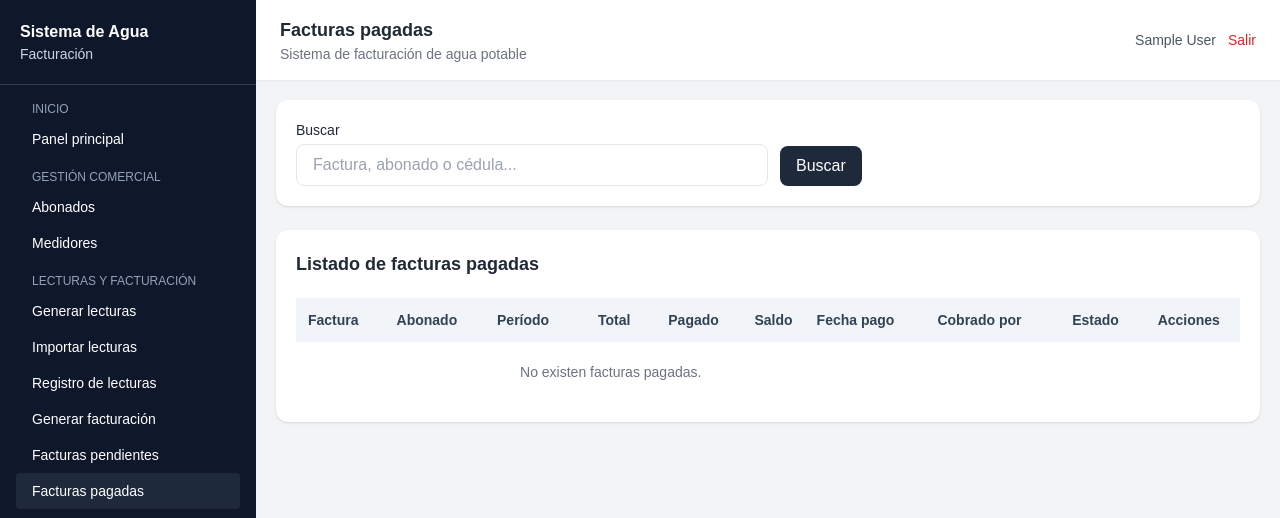
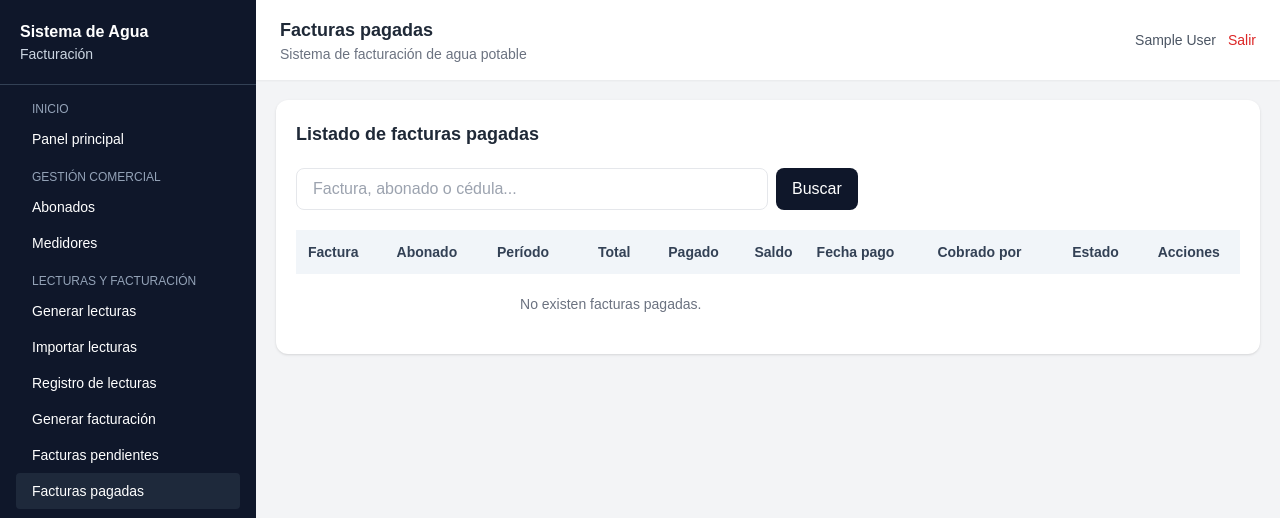
Before and after one commit to LyonSnt/sistema_agua, a Django app: page /reportes/facturas-pagadas/ in a window 1280 px wide. Shown: the top 518 px of the page. Run offline with Django 5.2, Linux system fonts and the light colour scheme; the visitor is signed in with stand-in values (Sample User, id 1); data that the repository does not hold is empty; some libraries are stand-ins or nearby versions.

Commit message:
Estandarizacion de botones

```diff
--- a/app/templates/abonados/lista_abonados.html
+++ b/app/templates/abonados/lista_abonados.html
@@ -18,13 +18,13 @@
         {% endif %}
     </div>
 
-    <form method="get" class="mb-5 flex items-center gap-2">
+    <form method="get" class="mb-5 flex gap-2">
         <input
             type="text"
             name="q"
             value="{{ busqueda }}"
             placeholder="Buscar por nombre, cédula o código..."
-            class="flex-1 min-w-0 px-4 py-2 border rounded-lg"
+            class="w-full md:w-1/2 px-4 py-2 border rounded-lg"
         >
 
         <button class="shrink-0 px-4 py-2 text-sm bg-slate-800 text-white rounded-lg whitespace-nowrap">
--- a/app/templates/facturacion/pendientes.html
+++ b/app/templates/facturacion/pendientes.html
@@ -19,7 +19,7 @@
             placeholder="Buscar por factura, abonado o cédula..."
             class="w-full md:w-1/2 px-4 py-2 border rounded-lg"
         >
-        <button class="px-4 py-2 bg-slate-800 text-white rounded-lg">
+        <button class="px-4 py-2 bg-slate-900 text-white rounded-lg hover:bg-slate-700">
             Buscar
         </button>
     </form>
--- a/app/templates/lecturas/registro_masivo.html
+++ b/app/templates/lecturas/registro_masivo.html
@@ -55,7 +55,7 @@
             </select>
         </div>
 
-        <button class="px-4 py-2 bg-slate-800 text-white rounded-lg">
+        <button class="px-4 py-2 bg-slate-900 text-white rounded-lg hover:bg-slate-700">
             Buscar
         </button>
 
--- a/app/templates/medidores/lista_medidores.html
+++ b/app/templates/medidores/lista_medidores.html
@@ -18,14 +18,14 @@
         {% endif %}
     </div>
 
-    <form method="get" class="mb-5 flex items-center gap-2">
+    <form method="get" class="mb-5 flex gap-2">
 
         <input
             type="text"
             name="q"
             value="{{ busqueda }}"
             placeholder="Buscar por número, abonado o cédula..."
-            class="flex-1 min-w-0 px-4 py-2 border rounded-lg"
+            class="w-full md:w-1/2 px-4 py-2 border rounded-lg"
         >
 
         <button
--- a/app/templates/reportes/cierre_diario.html
+++ b/app/templates/reportes/cierre_diario.html
@@ -13,13 +13,13 @@
                    class="px-4 py-2 border rounded-lg">
         </div>
 
-        <button class="px-4 py-2 bg-slate-800 text-white rounded-lg">
+        <button class="px-4 py-2 bg-slate-800 text-white rounded-lg hover:bg-slate-700">
             Consultar
         </button>
         {% if puede_exportar_reportes %}
             <a href="{% tenant_url 'reportes:cierre_diario_pdf' %}?fecha={{ fecha|date:'Y-m-d' }}"
             target="_blank"
-            class="px-4 py-2 bg-blue-700 text-white rounded-lg">
+            class="px-4 py-2 bg-blue-700 text-white rounded-lg hover:bg-blue-600">
                 Ver PDF
             </a>
         {% endif %}
--- a/app/templates/reportes/facturas_pagadas.html
+++ b/app/templates/reportes/facturas_pagadas.html
@@ -5,31 +5,26 @@
 
 {% block contenido %}
 
-<div class="bg-white rounded-xl shadow p-5 mb-6">
-    <form method="get" class="flex flex-col md:flex-row gap-3 items-end">
-        <div class="w-full md:w-1/2">
-            <label class="block text-sm font-medium mb-1">Buscar</label>
 
+<div class="bg-white rounded-xl shadow p-5">
+
+    <div class="flex justify-between items-center mb-5">
+        <h3 class="text-lg font-semibold">Listado de facturas pagadas</h3>
+    </div>
+
+    <form method="get" class="mb-5 flex gap-2">
             <input
                 type="text"
                 name="q"
                 value="{{ busqueda }}"
                 placeholder="Factura, abonado o cédula..."
-                class="w-full px-4 py-2 border rounded-lg"
+                class="w-full md:w-1/2 px-4 py-2 border rounded-lg"
             >
-        </div>
 
-        <button class="px-4 py-2 bg-slate-800 text-white rounded-lg">
+        <button class="px-4 py-2 bg-slate-900 text-white rounded-lg hover:bg-slate-700">
             Buscar
         </button>
     </form>
-</div>
-
-<div class="bg-white rounded-xl shadow p-5">
-
-    <h3 class="text-lg font-semibold mb-5">
-        Listado de facturas pagadas
-    </h3>
 
     <div class="overflow-x-auto">
 
```
Also changed, not shown: app/templates/facturacion/generar.html (+6 -3 lines), app/templates/lecturas/importar_excel.html (+4 -3 lines), app/templates/reportes/facturas_anuladas.html (+10 -11 lines).
